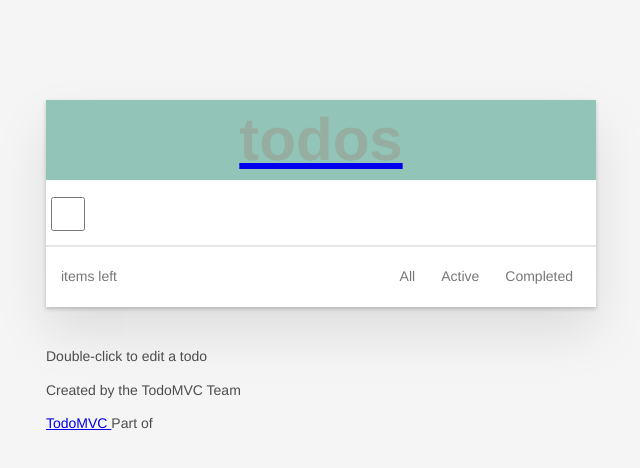
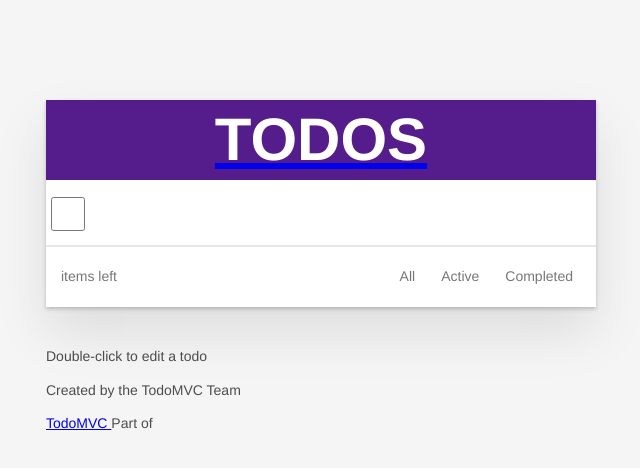
Before and after one commit to Nakazaki4/mini-framework, a plain HTML site: page App/index.html in a window 1280 px wide. Shown: the whole page, without its empty margins (319-959 px from the left). Drawn offline with Linux system fonts and the light colour scheme.

Commit message:
enhance style

```diff
--- a/App/index.css
+++ b/App/index.css
@@ -31,11 +31,13 @@ body {
 }
 
 .header h1 {
-  background-color: rgb(146, 196, 183);
+  background-color: #551D8B;
   color: black;
   padding: 30px;
   font-size: 60px;
-  color: rgba(175, 47, 47, 0.15);
+  color: white;
+  text-transform: uppercase;
+
 }
 
 .new-todo {
@@ -64,7 +66,6 @@ body {
   left: -12px;
   width: 60px;
   height: 34px;
-  transform: rotate(90deg);
 }
 
 .toggle-all + .toggle-all-label {
```
